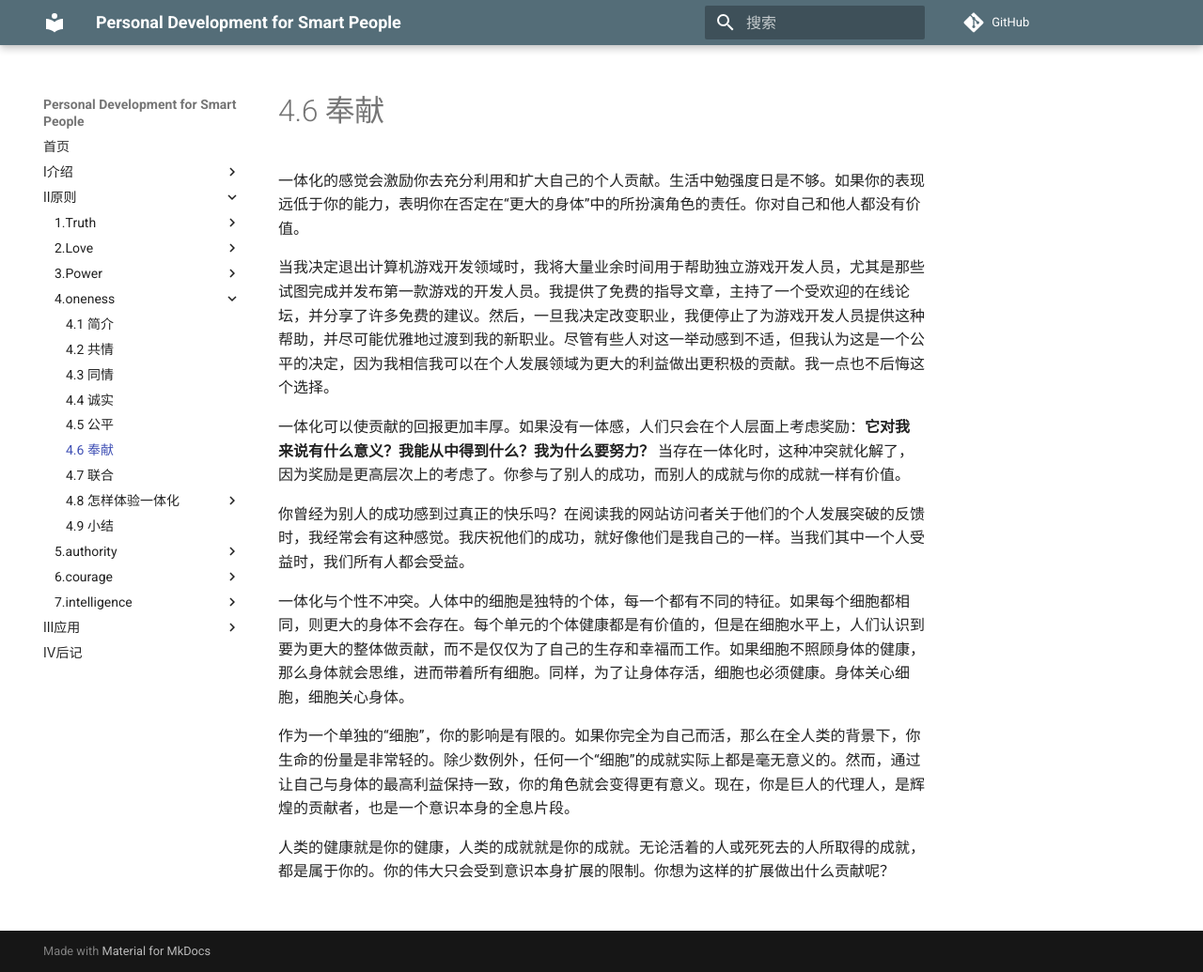
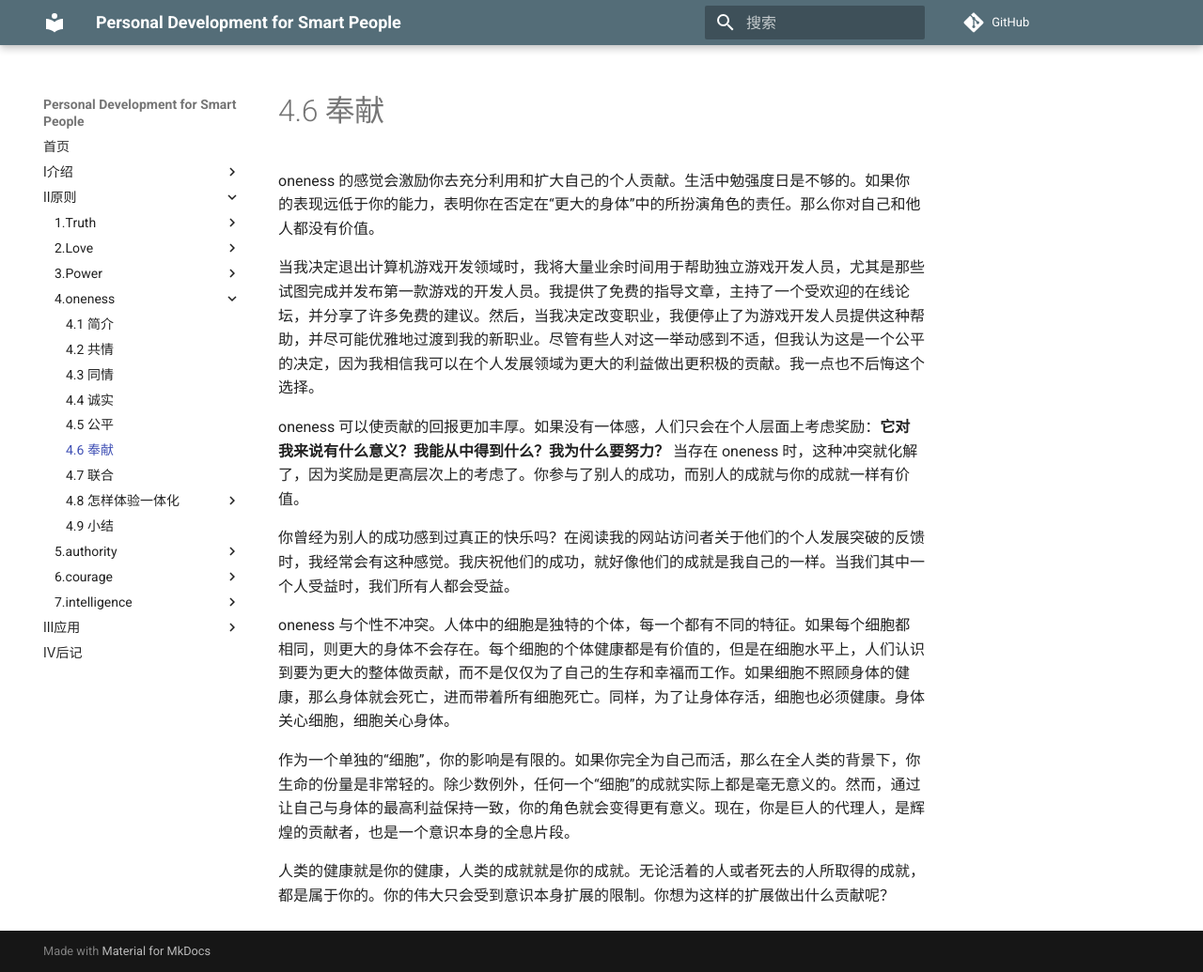
Before and after one commit to wtsnwei/pdsp, an MkDocs documentation site: the page built from docs/2.Principles/04.oneness/05.contribution.md, in a window 1280 px wide and 1035 px high. Shown: the whole window at 94% size. Built offline with MkDocs 1.6.1 and Material for MkDocs 9.7.7, drawn with Linux system fonts in a browser that asks for light colours; comment, search, counter and statistics services are not loaded.

Commit message:
更改修正

```diff
--- a/docs/2.Principles/04.oneness/05.contribution.md
+++ b/docs/2.Principles/04.oneness/05.contribution.md
@@ -3,16 +3,16 @@ title:    Contribution
 date:     2021-03-08
 ---
 
-一体化的感觉会激励你去充分利用和扩大自己的个人贡献。生活中勉强度日是不够。如果你的表现远低于你的能力，表明你在否定在“更大的身体”中的所扮演角色的责任。你对自己和他人都没有价值。
+oneness 的感觉会激励你去充分利用和扩大自己的个人贡献。生活中勉强度日是不够的。如果你的表现远低于你的能力，表明你在否定在“更大的身体”中的所扮演角色的责任。那么你对自己和他人都没有价值。
 
-当我决定退出计算机游戏开发领域时，我将大量业余时间用于帮助独立游戏开发人员，尤其是那些试图完成并发布第一款游戏的开发人员。我提供了免费的指导文章，主持了一个受欢迎的在线论坛，并分享了许多免费的建议。然后，一旦我决定改变职业，我便停止了为游戏开发人员提供这种帮助，并尽可能优雅地过渡到我的新职业。尽管有些人对这一举动感到不适，但我认为这是一个公平的决定，因为我相信我可以在个人发展领域为更大的利益做出更积极的贡献。我一点也不后悔这个选择。
+当我决定退出计算机游戏开发领域时，我将大量业余时间用于帮助独立游戏开发人员，尤其是那些试图完成并发布第一款游戏的开发人员。我提供了免费的指导文章，主持了一个受欢迎的在线论坛，并分享了许多免费的建议。然后，当我决定改变职业，我便停止了为游戏开发人员提供这种帮助，并尽可能优雅地过渡到我的新职业。尽管有些人对这一举动感到不适，但我认为这是一个公平的决定，因为我相信我可以在个人发展领域为更大的利益做出更积极的贡献。我一点也不后悔这个选择。
 
-一体化可以使贡献的回报更加丰厚。如果没有一体感，人们只会在个人层面上考虑奖励：**它对我来说有什么意义？我能从中得到什么？我为什么要努力？** 当存在一体化时，这种冲突就化解了，因为奖励是更高层次上的考虑了。你参与了别人的成功，而别人的成就与你的成就一样有价值。
+oneness 可以使贡献的回报更加丰厚。如果没有一体感，人们只会在个人层面上考虑奖励：**它对我来说有什么意义？我能从中得到什么？我为什么要努力？** 当存在 oneness 时，这种冲突就化解了，因为奖励是更高层次上的考虑了。你参与了别人的成功，而别人的成就与你的成就一样有价值。
 
-你曾经为别人的成功感到过真正的快乐吗？在阅读我的网站访问者关于他们的个人发展突破的反馈时，我经常会有这种感觉。我庆祝他们的成功，就好像他们是我自己的一样。当我们其中一个人受益时，我们所有人都会受益。
+你曾经为别人的成功感到过真正的快乐吗？在阅读我的网站访问者关于他们的个人发展突破的反馈时，我经常会有这种感觉。我庆祝他们的成功，就好像他们的成就是我自己的一样。当我们其中一个人受益时，我们所有人都会受益。
 
-一体化与个性不冲突。人体中的细胞是独特的个体，每一个都有不同的特征。如果每个细胞都相同，则更大的身体不会存在。每个单元的个体健康都是有价值的，但是在细胞水平上，人们认识到要为更大的整体做贡献，而不是仅仅为了自己的生存和幸福而工作。如果细胞不照顾身体的健康，那么身体就会思维，进而带着所有细胞。同样，为了让身体存活，细胞也必须健康。身体关心细胞，细胞关心身体。
+oneness 与个性不冲突。人体中的细胞是独特的个体，每一个都有不同的特征。如果每个细胞都相同，则更大的身体不会存在。每个细胞的个体健康都是有价值的，但是在细胞水平上，人们认识到要为更大的整体做贡献，而不是仅仅为了自己的生存和幸福而工作。如果细胞不照顾身体的健康，那么身体就会死亡，进而带着所有细胞死亡。同样，为了让身体存活，细胞也必须健康。身体关心细胞，细胞关心身体。
 
 作为一个单独的“细胞”，你的影响是有限的。如果你完全为自己而活，那么在全人类的背景下，你生命的份量是非常轻的。除少数例外，任何一个“细胞”的成就实际上都是毫无意义的。然而，通过让自己与身体的最高利益保持一致，你的角色就会变得更有意义。现在，你是巨人的代理人，是辉煌的贡献者，也是一个意识本身的全息片段。
 
-人类的健康就是你的健康，人类的成就就是你的成就。无论活着的人或死死去的人所取得的成就，都是属于你的。你的伟大只会受到意识本身扩展的限制。你想为这样的扩展做出什么贡献呢？
+人类的健康就是你的健康，人类的成就就是你的成就。无论活着的人或者死去的人所取得的成就，都是属于你的。你的伟大只会受到意识本身扩展的限制。你想为这样的扩展做出什么贡献呢？
```
